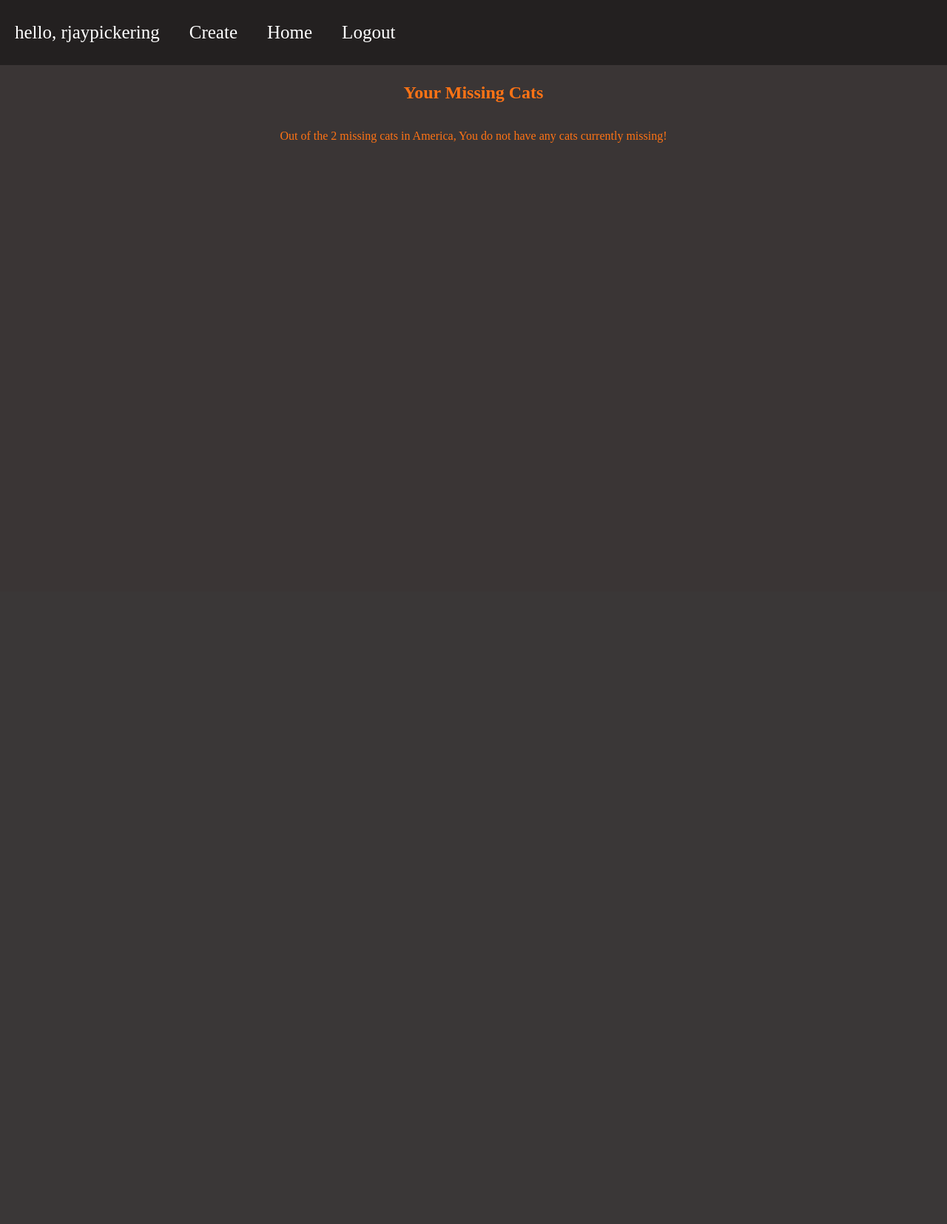
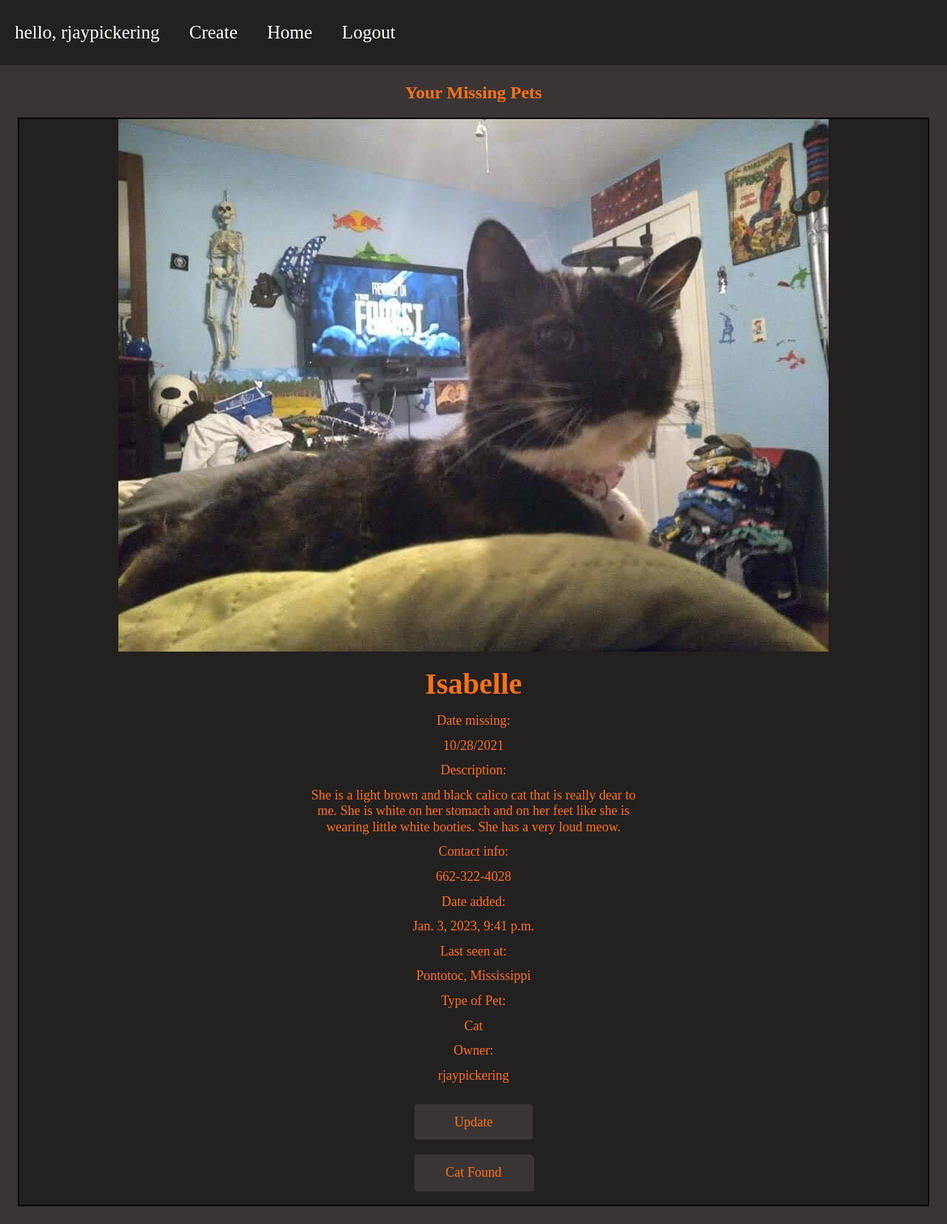
Before and after one commit to RJay-Pickering/Missing-Cats-of-America, a Django app: page /your-missing-babys/ in a window 1280 px wide. Shown: the whole page at 74% size. Before the commit the page ends 193 px from the top, so only its background shows below. Run offline with Django 3.2, Linux system fonts and the light colour scheme; a user stored in the database is signed in; data comes from the database, SQL or seed files in the repository; both versions use the stored data as it was after the commit.

Commit message:
finnished

```diff
--- a/app/models.py
+++ b/app/models.py
@@ -2,12 +2,31 @@ from django.db import models
 from django.conf import settings
 
 class KittyCats(models.Model):
+	ANIMAL_TYPE = (
+		("Dog", "Dog"),
+		("Cat", "Cat"),
+		("Bird", "Bird"),
+		("Rabbit", "Rabbit"),
+		("Guinea Pig", "Guinea Pig"),
+		("Fish", "Fish"),
+		("Reptile", "Reptile"),
+		("Ferret", "Ferret"),
+		("Stick Insect", "Stick Insect"),
+		("Rat", "Rat"),
+		("Mouse", "Mouse"),
+		("Amphibian", "Amphibian"),
+		("Farm Animal", "Farm Animal"),
+		("Other", "Other"),
+	)
+
 	img = models.ImageField()
 	name = models.CharField(max_length=200)
 	missing = models.CharField(max_length=200)
 	description = models.CharField(max_length=200)
 	contact = models.CharField(max_length=200)
 	user = models.CharField(max_length=200)
+	location = models.CharField(max_length=200)
+	animal = models.CharField(max_length=200, choices=ANIMAL_TYPE)
 	date = models.DateTimeField(auto_now_add=True, null=True)
 
 	def __str__(self):
--- a/app/static/home.css
+++ b/app/static/home.css
@@ -359,6 +359,10 @@ tr:nth-child(even) {
 .btn-front-1[data-direction="left"].is-open {
   transform: rotateY(-180deg);
 }
+
+.desc-home {
+  width: 35vw;
+}
 /* @media (max-width: 64rem) {
   #pricing .box {
     flex-wrap: wrap;
@@ -422,6 +426,10 @@ tr:nth-child(even) {
   .listing {
     width: 40vh;
   }
+
+  .desc-home {
+    width: 60vw;
+  }
 }
 
 @media screen and (max-width: 382px) {
@@ -448,3 +456,9 @@ tr:nth-child(even) {
     display: contents;
   }
 }
+
+@media screen and (min-width: 301px) and (max-width: 415px) {
+  .desc-home {
+    width: 50vw;
+  }
+}
--- a/app/templates/your-cats.html
+++ b/app/templates/your-cats.html
@@ -22,7 +22,7 @@
       <a href="{% url 'logout' %}">Logout</a>
     </div>
     <section id="pricing">
-      <h2>Your Missing Cats</h2>
+      <h2>Your Missing Pets</h2>
       <div class="box">
         {% for cats in kats %}
           {% if cats.user == request.user.username %}
@@ -35,11 +35,15 @@
                 <li>Date missing:</li>
                 <li>{{cats.missing}}</li>
                 <li>Description:</li>
-                <li>{{cats.description}}</li>
+                <li class="desc-home">{{cats.description}}</li>
                 <li>Contact info:</li>
                 <li>{{cats.contact}}</li>
                 <li>Date added:</li>
                 <li>{{cats.date}}</li>
+                <li>Last seen at:</li>
+                <li>{{cats.location}}</li>
+                <li>Type of Pet:</li>
+                <li>{{cats.animal}}</li>
                 <li>Owner:</li>
                 <li class="last">{{cats.user}}</li>
               </ul>
@@ -58,7 +62,7 @@
           {% endif %}
         {% endfor %}
         {% if apple == 0 %}
-            <p>Out of the {{length}} missing cats in America, You do not have any cats currently missing!</p>
+            <p>Out of the {{length}} missing animals in America, You do not have any pets currently missing!</p>
         {% endif %}
       </div>
     </section>
```
Also changed, not shown: app/templates/create.html (+11 -3 lines), app/templates/index.html (+7 -3 lines), app/templates/user-page.html (+7 -3 lines), app/migrations/0001_initial.py, app/migrations/0002_alter_kittycats_animal.py (added), app/migrations/0002_alter_kittycats_img.py (deleted), app/migrations/0003_alter_kittycats_img.py (deleted), app/migrations/0004_alter_kittycats_user.py (deleted), app/migrations/0005_alter_kittycats_date.py (deleted), app/migrations/0006_alter_kittycats_date.py (deleted), app/static/user_cat_img/PoggersPatric_vIMqQWv.jpeg (added), app/static/user_cat_img/cat-background.jpeg (added), app/static/user_cat_img/isabelle.jpg (added), app/static/user_cat_img/missingMark.jpeg (added), 1 more files, 1 other file.
